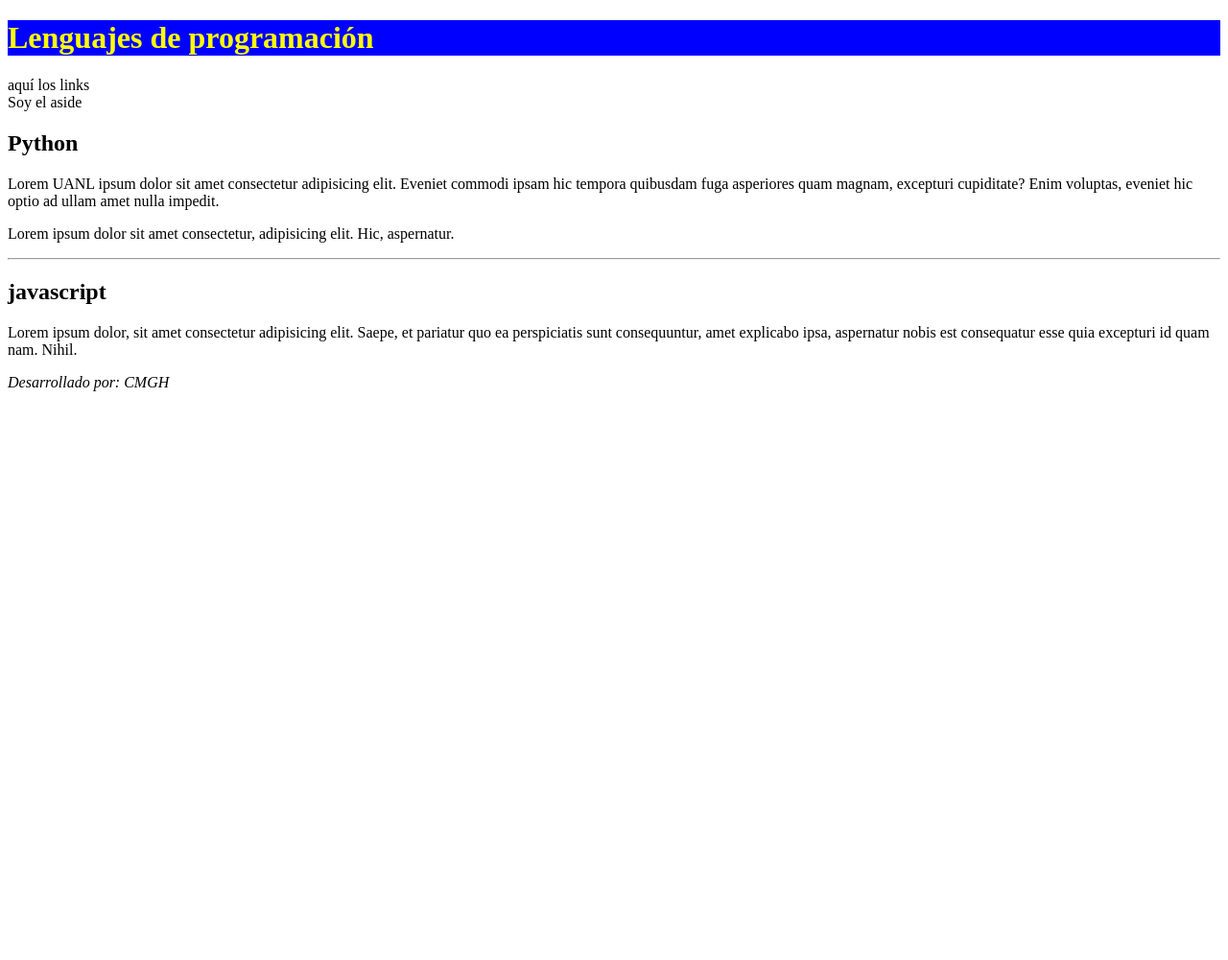
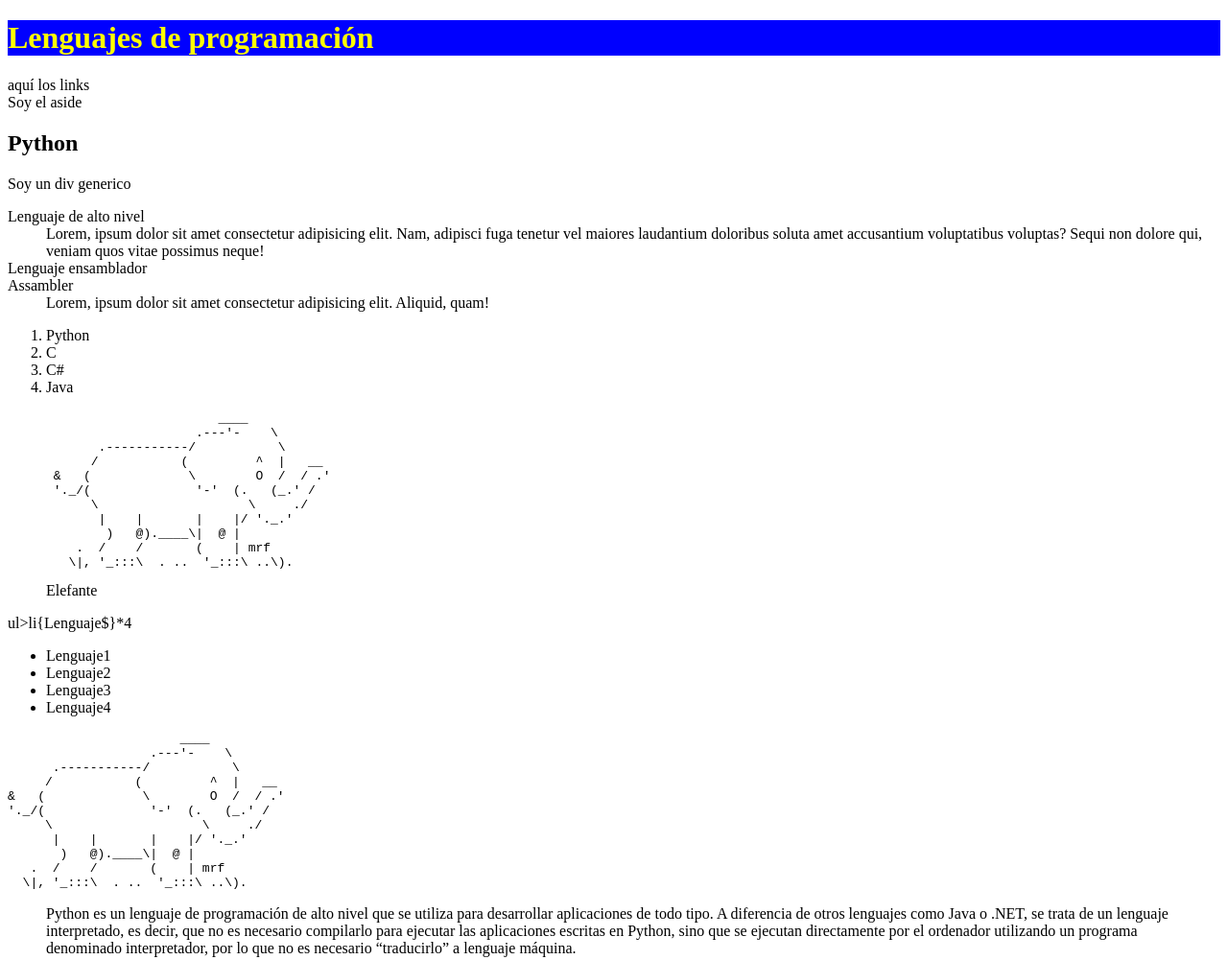
Before and after one commit to CitlalliGonzalez/ClaseCTIC51, a plain HTML site: page index.html in a window 1280 px wide. Shown: the top 1001 px of the page at 96% size. Before the commit the page ends 800 px from the top, so only its background shows below. Drawn offline with Linux system fonts and the light colour scheme.

Commit message:
cambios elefante

```diff
--- a/index.html
+++ b/index.html
@@ -49,6 +49,75 @@
                 <h2>Python</h2>
             </header>
 
+            <div>
+                Soy un div generico
+            </div>
+
+            <!-- Lista de definiciones -->
+            <dl>
+                <dt> Lenguaje de alto nivel </dt>
+                <dd>Lorem, ipsum dolor sit amet consectetur adipisicing elit. Nam,
+                    adipisci fuga tenetur vel maiores laudantium doloribus soluta amet
+                    accusantium voluptatibus voluptas? Sequi non dolore qui, veniam quos
+                    vitae possimus neque!</dd>
+                <dt> Lenguaje ensamblador </dt>
+                <dt> Assambler </dt>
+                <dd> Lorem, ipsum dolor sit amet consectetur adipisicing elit. Aliquid, quam! </dd>
+            </dl>
+
+            <ol>
+                <li>Python</li>
+                <li>C</li>
+                <li>C#</li>
+                <li>Java</li>
+            </ol>
+
+            <figure>
+                <pre>                       ____
+                    .---'-    \
+       .-----------/           \
+      /           (         ^  |   __
+ &   (             \        O  /  / .'
+ '._/(              '-'  (.   (_.' /
+      \                    \     ./
+       |    |       |    |/ '._.'
+        )   @).____\|  @ |
+    .  /    /       (    | mrf
+   \|, '_:::\  . ..  '_:::\ ..\).</pre>
+                <figcaption> Elefante </figcaption>
+            </figure>
+
+            ul>li{Lenguaje$}*4
+            <ul>
+                <li>Lenguaje1</li>
+                <li>Lenguaje2</li>
+                <li>Lenguaje3</li>
+                <li>Lenguaje4</li>
+            </ul>
+
+
+            <pre>                       ____
+                   .---'-    \
+      .-----------/           \
+     /           (         ^  |   __
+&   (             \        O  /  / .'
+'._/(              '-'  (.   (_.' /
+     \                    \     ./
+      |    |       |    |/ '._.'
+       )   @).____\|  @ |
+   .  /    /       (    | mrf
+  \|, '_:::\  . ..  '_:::\ ..\).</pre>
+
+            <blockquote cite="https://www.becas-santander.com/es/blog/python-que-es.html">
+                Python es un lenguaje de programación de alto nivel que se utiliza para desarrollar
+                aplicaciones de todo tipo. A diferencia de otros lenguajes como Java o .NET, se trata
+                de un lenguaje interpretado, es decir, que no es necesario compilarlo para ejecutar las
+                aplicaciones escritas en Python, sino que se ejecutan directamente por el ordenador utilizando
+                un programa denominado interpretador, por lo que no es necesario “traducirlo” a lenguaje máquina.
+
+            </blockquote>
+
+
             <p>Lorem UANL ipsum dolor sit amet consectetur adipisicing elit.
                 Eveniet commodi ipsam hic tempora quibusdam fuga asperiores
                 quam magnam, excepturi cupiditate? Enim voluptas, eveniet
```
